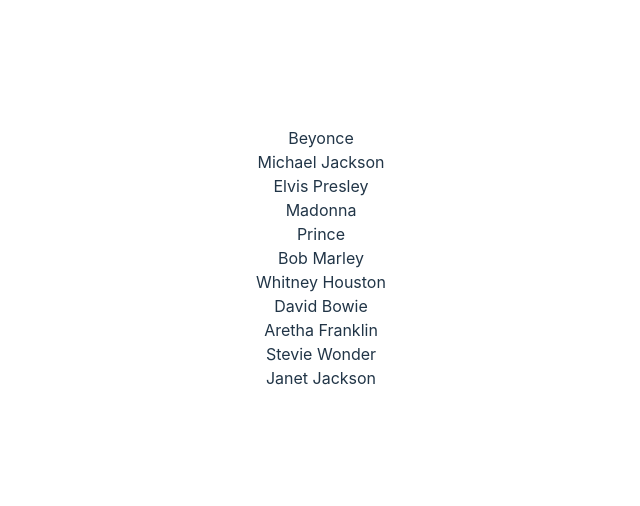
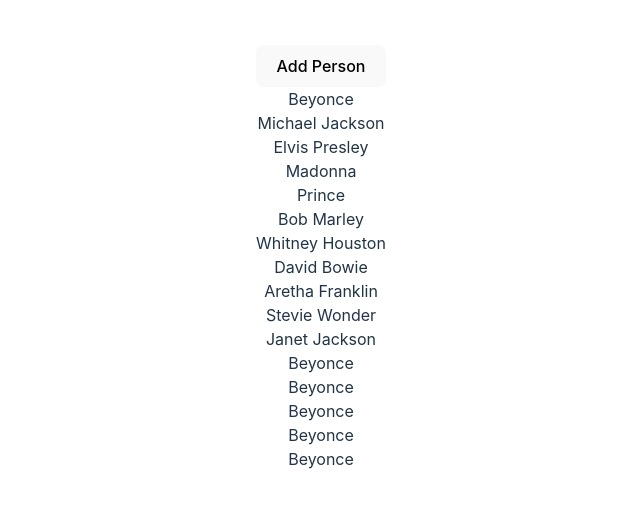
Before and after one commit to ayoubzann/ReactQueryExperimentation, a React (Vite) app in the folder reactquery-experimentation/: page / in a window 1280 px wide. Shown: the part 142-648 px from the top of the page, without its empty margins (319-959 px from the left). Built offline with nearby package versions, Linux system fonts and the light colour scheme; data requests are answered from the project's data file.

Commit message:
Finished example code

```diff
--- a/reactquery-experimentation/db.json
+++ b/reactquery-experimentation/db.json
@@ -1,15 +1,84 @@
 {
-    "person": [
-        {"id": "1", "name": "Beyonce", "status": "Legend"},
-        {"id": "2", "name": "Michael Jackson", "status": "Legend"},
-        {"id": "3", "name": "Elvis Presley", "status": "Legend"},
-        {"id": "4", "name": "Madonna", "status": "Icon"},
-        {"id": "5", "name": "Prince", "status": "Icon"},
-        {"id": "6", "name": "Bob Marley", "status": "Icon"},
-        {"id": "7", "name": "Whitney Houston", "status": "Icon"},
-        {"id": "8", "name": "David Bowie", "status": "Icon"},
-        {"id": "9", "name": "Aretha Franklin", "status": "Icon"},
-        {"id": "10", "name": "Stevie Wonder", "status": "Icon"},
-        {"id": "11", "name": "Janet Jackson", "status": "Icon"}
-    ]
+  "person": [
+    {
+      "id": "1",
+      "name": "Beyonce",
+      "status": "Legend"
+    },
+    {
+      "id": "2",
+      "name": "Michael Jackson",
+      "status": "Legend"
+    },
+    {
+      "id": "3",
+      "name": "Elvis Presley",
+      "status": "Legend"
+    },
+    {
+      "id": "4",
+      "name": "Madonna",
+      "status": "Icon"
+    },
+    {
+      "id": "5",
+      "name": "Prince",
+      "status": "Icon"
+    },
+    {
+      "id": "6",
+      "name": "Bob Marley",
+      "status": "Icon"
+    },
+    {
+      "id": "7",
+      "name": "Whitney Houston",
+      "status": "Icon"
+    },
+    {
+      "id": "8",
+      "name": "David Bowie",
+      "status": "Icon"
+    },
+    {
+      "id": "9",
+      "name": "Aretha Franklin",
+      "status": "Icon"
+    },
+    {
+      "id": "10",
+      "name": "Stevie Wonder",
+      "status": "Icon"
+    },
+    {
+      "id": "11",
+      "name": "Janet Jackson",
+      "status": "Icon"
+    },
+    {
+      "id": "76c0",
+      "name": "Beyonce",
+      "status": "Legend"
+    },
+    {
+      "id": "6b23",
+      "name": "Beyonce",
+      "status": "Legend"
+    },
+    {
+      "id": "4e27",
+      "name": "Beyonce",
+      "status": "Legend"
+    },
+    {
+      "id": "a675",
+      "name": "Beyonce",
+      "status": "Legend"
+    },
+    {
+      "id": "2009",
+      "name": "Beyonce",
+      "status": "Legend"
+    }
+  ]
 }
--- a/reactquery-experimentation/src/comps/SWCard.tsx
+++ b/reactquery-experimentation/src/comps/SWCard.tsx
@@ -1,13 +1,17 @@
-import { useQuery } from "react-query";
-import { fetchJsonServer } from "../utils";
-
-type SwObj = {
-  name: string;
-};
+import { useQuery, useMutation, useQueryClient } from "react-query";
+import { Person, fetchJsonServer, postJsonServer } from "../utils";
 
 const SWCard = () => {
-  const query = useQuery(["StarWarsCharacters"], fetchJsonServer);
+  const query = useQuery({queryKey: ["People"], queryFn: fetchJsonServer});
   console.log(query.data);
+
+  const queryClient = useQueryClient();
+
+  const postMutation = useMutation(postJsonServer, {
+    onSuccess: () => {
+        queryClient.invalidateQueries("People")
+    }
+  });
 
   if (query.status === "error") {
     return <p> Error: Something went wrong. Refresh the page, or try again later.</p>;
@@ -17,11 +21,17 @@ const SWCard = () => {
 
   if (query.status === "idle") return <p>Idle</p>;
 
-  console.log(query.data[0].name);
+  const handleAddPerson = () => {
+    postMutation.mutate();
+  };
+
 
   return (
     <div>
-      {query.data.map((data: SwObj, index: number) => {
+        <button onClick={handleAddPerson} disabled={postMutation.isLoading}>
+        {postMutation.isLoading ? 'Adding...' : 'Add Person'}
+      </button>
+      {query.data.map((data: Person, index: number) => {
         return <div key={index}>{data.name}</div>
       })}
     </div>
--- a/reactquery-experimentation/src/main.tsx
+++ b/reactquery-experimentation/src/main.tsx
@@ -7,9 +7,9 @@ import React from 'react';
 const queryClient = new QueryClient();
 ReactDOM.createRoot(document.getElementById('root')!).render(
   <React.StrictMode>
-
   <QueryClientProvider client={queryClient}>
     <App />
   </QueryClientProvider>
   </React.StrictMode>
+
 )
--- a/reactquery-experimentation/src/utils.tsx
+++ b/reactquery-experimentation/src/utils.tsx
@@ -8,13 +8,18 @@ const data = await res.json();
 return data;
 };
 
-export const postJsonServer = async(data: Person) => {
+export const postJsonServer = async(): Promise<Person> => {
 const res = await fetch("http://localhost:3000/person/", {
     method: "POST",
     headers: {
         "Content-Type" : "application/json",
     },
-    body: JSON.stringify(data),
+    body: JSON.stringify(
+        {
+            name: "Beyonce",
+            status: "Legend"
+        }
+    )
 });
 
 return res.json();
```
